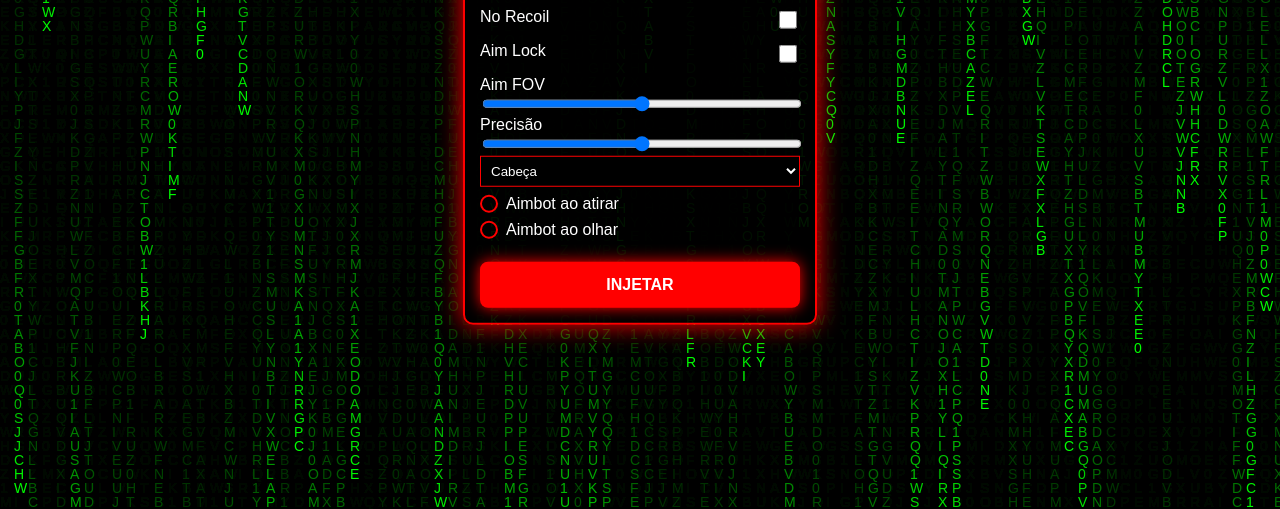
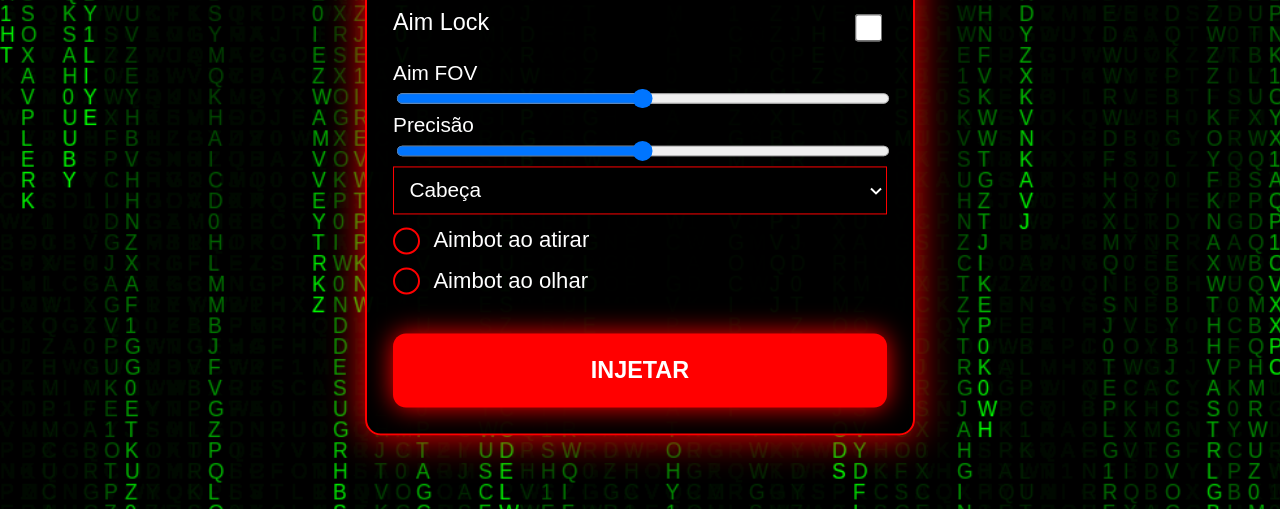
Before and after one commit to victormizael/AUXILIO-DE-MIRA-VICTOR-FF, a plain HTML site: page index.html in a window 1280 px wide. Shown: the part 291-800 px from the top of the page. Drawn offline with Linux system fonts and the light colour scheme.

Commit message:
Enhance styles and layout in index.html

```diff
--- a/index.html
+++ b/index.html
@@ -3,8 +3,7 @@
 <head>
 <meta charset="UTF-8">
 
-<!-- 🔥 ESSA LINHA RESOLVE O PROBLEMA -->
-<meta name="viewport" content="width=device-width, initial-scale=1.0">
+<meta name="viewport" content="width=device-width, initial-scale=1.0, viewport-fit=cover">
 
 <title>Victor FF</title>
 
@@ -13,12 +12,14 @@ body {
     margin: 0;
     background: black;
     font-family: Arial;
+    color: white;
     overflow: hidden;
-    color: white;
-    font-size: 16px;
+
+    /* 🔥 força escala maior */
+    zoom: 1.3;
 }
 
-/* fundo matrix */
+/* fundo */
 canvas {
     position: fixed;
     top: 0;
@@ -27,36 +28,40 @@ canvas {
 
 /* menu */
 .menu {
-    position: absolute;
+    position: fixed;
     top: 50%;
     left: 50%;
     transform: translate(-50%, -50%);
 
-    width: 90%;            /* 🔥 responsivo */
-    max-width: 320px;      /* 🔥 limite */
+    width: 95%;
+    max-width: 380px;
 
-    padding: 15px;
-    background: rgba(0,0,0,0.9);
+    padding: 20px;
+    background: rgba(0,0,0,0.95);
     border: 2px solid red;
-    border-radius: 10px;
-    box-shadow: 0 0 25px red;
+    border-radius: 12px;
+    box-shadow: 0 0 30px red;
 }
 
+/* título */
 .menu h2 {
     text-align: center;
     color: red;
-    font-size: 22px;
+    font-size: 26px;
 }
 
+/* linhas */
 .row {
     display: flex;
     justify-content: space-between;
-    margin: 10px 0;
+    margin: 12px 0;
+    font-size: 18px;
 }
 
+/* inputs */
 input[type="checkbox"] {
-    width: 18px;
-    height: 18px;
+    width: 22px;
+    height: 22px;
 }
 
 input[type="range"] {
@@ -65,26 +70,28 @@ input[type="range"] {
 
 select {
     width: 100%;
-    padding: 6px;
+    padding: 8px;
     background: black;
     color: white;
     border: 1px solid red;
+    font-size: 16px;
 }
 
-/* radio */
+/* rádio */
 .radio {
     display: flex;
     align-items: center;
-    margin: 8px 0;
+    margin: 10px 0;
     cursor: pointer;
+    font-size: 17px;
 }
 
 .radio-circle {
-    width: 14px;
-    height: 14px;
+    width: 18px;
+    height: 18px;
     border: 2px solid red;
     border-radius: 50%;
-    margin-right: 8px;
+    margin-right: 10px;
 }
 
 .radio.active .radio-circle {
@@ -93,20 +100,20 @@ select {
 
 /* botão */
 .btn {
-    margin-top: 15px;
+    margin-top: 20px;
     width: 100%;
-    padding: 14px;
+    padding: 18px;
     background: red;
     border: none;
     color: white;
     font-weight: bold;
-    border-radius: 8px;
+    border-radius: 10px;
     cursor: pointer;
-    box-shadow: 0 0 15px red;
-    font-size: 16px;
+    box-shadow: 0 0 20px red;
+    font-size: 18px;
 }
 
-/* tela de injeção */
+/* loading */
 #loading {
     position: fixed;
     top:0;left:0;
@@ -120,8 +127,8 @@ select {
 }
 
 .barBox {
-    width:220px;
-    height:12px;
+    width:260px;
+    height:14px;
     border:1px solid red;
     margin-top:10px;
 }
@@ -219,7 +226,6 @@ function inject(){
 
         if(progress >= 100){
             clearInterval(interval);
-
             status.innerText = "Abrindo Free Fire...";
 
             setTimeout(()=>{
@@ -230,6 +236,7 @@ function inject(){
     }, 30);
 }
 
+// matrix
 const canvas = document.getElementById("matrix");
 const ctx = canvas.getContext("2d");
 
@@ -237,7 +244,7 @@ canvas.height = window.innerHeight;
 canvas.width = window.innerWidth;
 
 const letters = "01ABCDEFGHIJKLMNOPQRSTUVWXYZ";
-const fontSize = 14;
+const fontSize = 16;
 const columns = canvas.width / fontSize;
 
 const drops = [];
@@ -268,4 +275,4 @@ setInterval(draw, 33);
 </script>
 
 </body>
-    </html>
+</html>
```
